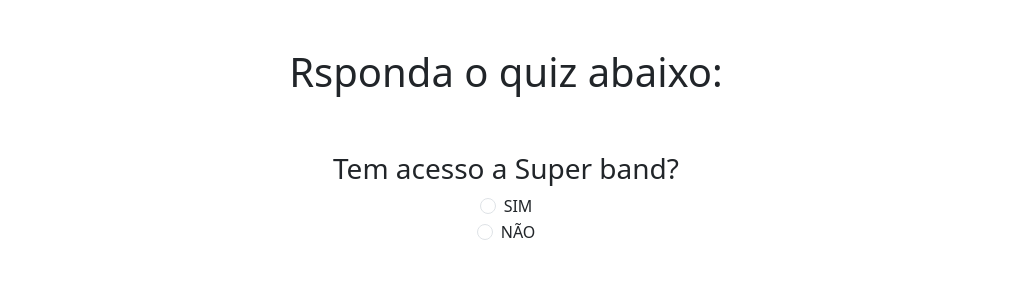
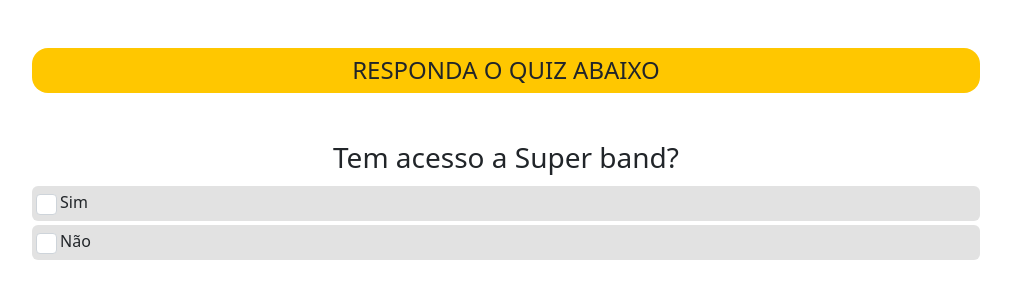
Before and after one commit to LucasAdriSilva/BW-New, a Flask app: page / in a window 1280 px wide. Shown: the part 51-351 px from the top of the page, without its empty margins (134-1145 px from the left). Run offline with Flask 2, Linux system fonts and the light colour scheme; some libraries are stand-ins or nearby versions.

Commit message:
stely(BW): Alteração no design do quiz

```diff
--- a/base/assets/css/main.css
+++ b/base/assets/css/main.css
@@ -132,7 +132,9 @@ body {
   max-width: 100px;
 }
 
-
+.bg-quiz{
+  background-color: rgb(255, 199, 0);
+}
 
 .bg-orange {
   background-color: #ffa500;
@@ -197,3 +199,20 @@ body {
 .input-danger{
   border: 1px solid rgba(var(--bs-danger-rgb),var(--bs-text-opacity))!important;;
 }
+
+.bg-gray{
+  background-color: #e2e2e2;
+}
+
+.form-check-square .form-check-input[type="radio"] {
+  width: 1.3em !important;
+  height: 1.3em !important;
+  background-color: #fff !important;
+  border: 1px solid #ced4da !important;
+  border-radius: 0.25em !important;
+}
+
+.form-check-square .form-check-input[type="checkbox"]:checked {
+  background-color: rgb(255, 199, 0);
+  border-color: rgb(255, 199, 0);
+}
--- a/routes/basicScreens/templates/home.html
+++ b/routes/basicScreens/templates/home.html
@@ -4,143 +4,188 @@
 {% block content %}
 
 <div id="quiz" class="carousel slide my-5">
-    <div class="row my-5">
-        <div class="col-12 d-flex justify-content-center align-items-center">
-            <h1>Rsponda o quiz abaixo:</h1>
+    <div class="row my-5 mx-3">
+        <div class="col-12 d-flex justify-content-center align-items-center rounded-4 bg-quiz p-2">
+            <h4 class="reset text-uppercase">Responda o quiz abaixo</h4>
         </div>
     </div>
-    <div class="carousel-inner">
+    <div class="carousel-inner px-3">
         <div class="carousel-item active">
-            <div class="row">
+            <div class="row gap-1">
+                <!-- Quest -->
                 <div class="col-12 d-flex flex-column justify-content-center align-items-center">
                     <h3 class="text-center">Tem acesso a Super band?</h3>
-                    <div class="form-check">
+                </div>
+                <!-- Yes -->
+                <div class="col-12 d-flex flex-column justify-content-center align-items-start bg-gray rounded-2 p-1">
+                    <div class="form-check form-check-square">
                         <input class="form-check-input" type="radio" name="superband" id="radio1Quiz1" value="true">
                         <label class="form-check-label" for="radio2Quiz1">
-                            SIM
+                            Sim
                         </label>
                     </div>
-                    <div class="form-check">
+                </div>
+                <!-- No -->
+                <div class="col-12 d-flex flex-column justify-content-center align-items-start bg-gray rounded-2 p-1">
+                    <div class="form-check form-check-square">
                         <input class="form-check-input" type="radio" name="superband" id="radio2Quiz1" value="false">
                         <label class="form-check-label" for="radio2Quiz1">
-                            NÃO
+                            Não
                         </label>
                     </div>
                 </div>
             </div>
         </div>
 
-        <div class="carousel-item">
-            <div class="row">
+        <div class="carousel-item ">
+            <div class="row gap-1">
+                <!-- Quest -->
                 <div class="col-12 d-flex flex-column justify-content-center align-items-center">
                     <h3 class="text-center">Tem acesso a barras paralelas altas de 80cm de altura?</h3>
-                    <div class="form-check">
+                </div>
+                <!-- Yes -->
+                <div class="col-12 d-flex flex-column justify-content-center align-items-start bg-gray rounded-2 p-1">
+                    <div class="form-check form-check-square">
                         <input class="form-check-input" type="radio" name="paralelas" id="radio1Quiz2" value="true">
                         <label class="form-check-label" for="radio1Quiz2">
-                            SIM
+                            Sim
                         </label>
                     </div>
-                    <div class="form-check">
+                </div>
+                <!-- No -->
+                <div class="col-12 d-flex flex-column justify-content-center align-items-start bg-gray rounded-2 p-1">
+                    <div class="form-check form-check-square">
                         <input class="form-check-input" type="radio" name="paralelas" id="radio2Quiz2" value="false">
                         <label class="form-check-label" for="radio2Quiz2">
-                            NÂO
+                            Não
                         </label>
                     </div>
                 </div>
             </div>
         </div>
 
-        <div class="carousel-item">
-            <div class="row">
+        <div class="carousel-item ">
+            <div class="row gap-1">
+                <!-- Quest -->
                 <div class="col-12 d-flex flex-column justify-content-center align-items-center">
                     <h3 class="text-center">Tem acesso a barra fixa (de parede, porta ou fixa no chão)?</h3>
-                    <div class="form-check">
+                </div>
+                <!-- Yes -->
+                <div class="col-12 d-flex flex-column justify-content-center align-items-start bg-gray rounded-2 p-1">
+                    <div class="form-check form-check-square">
                         <input class="form-check-input" type="radio" name="barraFixa" id="radio1Quiz3" value="true">
                         <label class="form-check-label" for="radio1Quiz3">
-                            SIM
+                            Sim
                         </label>
                     </div>
-                    <div class="form-check">
+                </div>
+                <!-- No -->
+                <div class="col-12 d-flex flex-column justify-content-center align-items-start bg-gray rounded-2 p-1">
+                    <div class="form-check form-check-square">
                         <input class="form-check-input" type="radio" name="barraFixa" id="radio2Quiz3" value="false">
                         <label class="form-check-label" for="radio2Quiz3">
-                            NÂO
+                            Não
                         </label>
                     </div>
                 </div>
             </div>
         </div>
 
-        <div class="carousel-item">
-            <div class="row">
+        <div class="carousel-item ">
+            <div class="row gap-1">
+                <!-- Quest -->
                 <div class="col-12 d-flex flex-column justify-content-center align-items-center">
                     <h3 class="text-center">Tem acesso a argolas?</h3>
-                    <div class="form-check">
+                </div>
+                <!-- Yes -->
+                <div class="col-12 d-flex flex-column justify-content-center align-items-start bg-gray rounded-2 p-1">
+                    <div class="form-check form-check-square">
                         <input class="form-check-input" type="radio" name="argolas" id="radio1Quiz4" value="true">
                         <label class="form-check-label" for="radio1Quiz4">
-                            SIM
+                            Sim
                         </label>
                     </div>
-                    <div class="form-check">
+                </div>
+                <!-- No -->
+                <div class="col-12 d-flex flex-column justify-content-center align-items-start bg-gray rounded-2 p-1">
+                    <div class="form-check form-check-square">
                         <input class="form-check-input" type="radio" name="argolas" id="radio2Quiz4" value="false">
                         <label class="form-check-label" for="radio2Quiz4">
-                            NÂO
+                            Não
                         </label>
                     </div>
                 </div>
             </div>
         </div>
 
-        <div class="carousel-item">
-            <div class="row">
+        <div class="carousel-item ">
+            <div class="row gap-1">
+                <!-- Quest -->
                 <div class="col-12 d-flex flex-column justify-content-center align-items-center">
                     <h3 class="text-center">Tem acesso a TRX?</h3>
-                    <div class="form-check">
+                </div>
+                <!-- Yes -->
+                <div class="col-12 d-flex flex-column justify-content-center align-items-start bg-gray rounded-2 p-1">
+                    <div class="form-check form-check-square">
                         <input class="form-check-input" type="radio" name="trx" id="radio1Quiz5" value="true">
                         <label class="form-check-label" for="radio1Quiz5">
-                            SIM
+                            Sim
                         </label>
                     </div>
-                    <div class="form-check">
+                </div>
+                <!-- No -->
+                <div class="col-12 d-flex flex-column justify-content-center align-items-start bg-gray rounded-2 p-1">
+                    <div class="form-check form-check-square">
                         <input class="form-check-input" type="radio" name="trx" id="radio2Quiz5" value="false">
                         <label class="form-check-label" for="radio2Quiz5">
-                            NÂO
+                            Não
                         </label>
                     </div>
                 </div>
             </div>
         </div>
 
-        <div class="carousel-item">
-            <div class="row">
+        <div class="carousel-item ">
+            <div class="row gap-1">
+                <!-- Quest -->
                 <div class="col-12 d-flex flex-column justify-content-center align-items-center">
                     <h3 class="text-center">Quantos dias da semana você tem disponíveis para treinar?</h3>
-                    <div class="form-check">
+                </div>
+                <!-- 3 -->
+                <div class="col-12 d-flex flex-column justify-content-center align-items-start bg-gray rounded-2 p-1">
+                    <div class="form-check form-check-square">
                         <input class="form-check-input" type="radio" name="qtdTreino" id="radio1Quiz6" value="3">
                         <label class="form-check-label" for="radio1Quiz6">
-                            3
+                            3 Dias
                         </label>
                     </div>
-                    <div class="form-check">
+                </div>
+                <!-- 4 -->
+                <div class="col-12 d-flex flex-column justify-content-center align-items-start bg-gray rounded-2 p-1">
+                    <div class="form-check form-check-square">
                         <input class="form-check-input" type="radio" name="qtdTreino" id="radio2Quiz6" value="4">
                         <label class="form-check-label" for="radio2Quiz6">
-                            4
+                            4 dias
                         </label>
                     </div>
-
-                    <div class="form-check">
-                        <input class="form-check-input" type="radio" name="qtdTreino" id="radio3Quiz6" value="5">
-                        <label class="form-check-label" for="radio3Quiz6">
-                            5
+                </div>
+                 <!-- 5 -->
+                 <div class="col-12 d-flex flex-column justify-content-center align-items-start bg-gray rounded-2 p-1">
+                    <div class="form-check form-check-square">
+                        <input class="form-check-input" type="radio" name="qtdTreino" id="radio3Quiz5" value="5">
+                        <label class="form-check-label" for="radio3Quiz5">
+                            5 Dias
                         </label>
                     </div>
                 </div>
             </div>
         </div>
 
+
         <div class="carousel-item">
             <div class="row">
                 <div class="col-12">
-                    <h3 class="text-center">Quanto tempo em casa dia?</h3>
+                    <h3 class="text-center">Quanto tempo em cada dia?</h3>
                 </div>
                 <div class="col-6 d-flex flex-column justify-content-center align-items-center">
                     <select id="hours" class="form-select" aria-label="Default select example">
@@ -183,19 +228,20 @@
         </div>
     </div>
 
-    <button class="carousel-control-prev" type="button" data-bs-target="#quiz" data-bs-slide="prev">
+    <!-- <button class="carousel-control-prev" type="button" data-bs-target="#quiz" data-bs-slide="prev">
         <span class="carousel-control-prev-icon" aria-hidden="true"></span>
         <span class="visually-hidden">Previous</span>
     </button>
     <button class="carousel-control-next" type="button" data-bs-target="#quiz" data-bs-slide="next">
         <span class="carousel-control-next-icon" aria-hidden="true"></span>
         <span class="visually-hidden">Next</span>
-    </button>
+    </button> -->
 </div>
 
 <div id="msgErr" class="row d-none my-5">
     <div class="col-12">
-        Ops, verificamos que você não tem o <span class="reset text-danger"> equipamento necessário</span> equipamento necessário. Sugerimos que gere o treino pela opção de musculação ou comprar os equipamentos minimos!
+        Ops, verificamos que você não tem o <span class="reset text-danger"> equipamento necessário. </span>Sugerimos
+        que gere o treino pela opção de musculação ou comprar os equipamentos minimos!
     </div>
 </div>
 
@@ -455,7 +501,7 @@
 
     })
 
-    function verificationRequireds(){
+    function verificationRequireds() {
         var superband = requireds.filter(e => e.name == 'superband')[0].value
         var paralelas = requireds.filter(e => e.name == 'paralelas')[0].value
         var barraFixa = requireds.filter(e => e.name == 'barraFixa')[0].value
@@ -467,7 +513,7 @@
 
 
 
-        if(paralelas == 'false' && barraFixa == 'false' && argolas == 'false' && trx =='false'){
+        if (paralelas == 'false' && barraFixa == 'false' && argolas == 'false' && trx == 'false') {
             const quiz = document.getElementById('quiz')
             quiz.classList.add('d-none')
 
```
